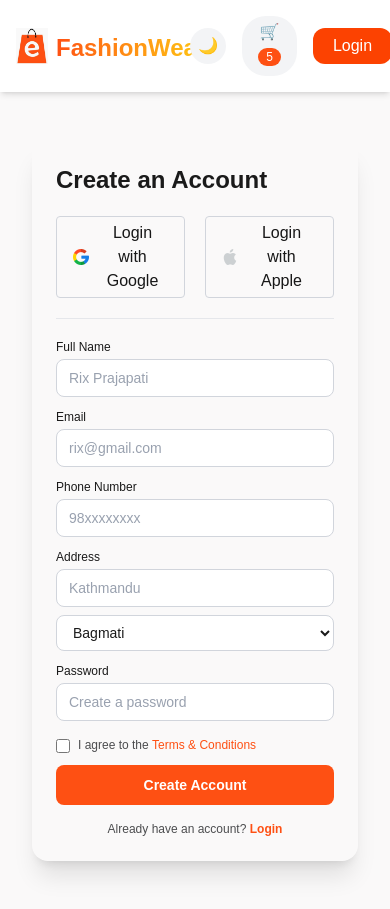
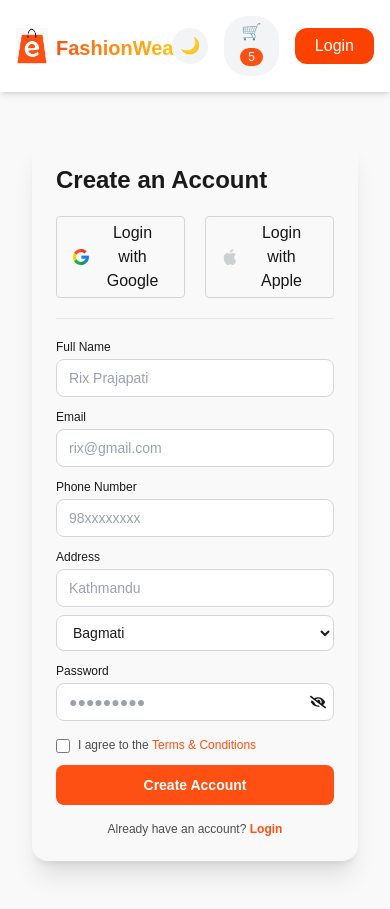
Before and after one commit to RixPrajapati/E-commerce-next.js-, a Next.js app: page /register in a window 390 px wide. Built offline with nearby package versions, Linux system fonts and the light colour scheme; no server answers.

Commit message:
created different components for password

```diff
--- a/package.json
+++ b/package.json
@@ -16,6 +16,8 @@
     "react": "19.2.8",
     "react-dom": "19.2.8",
     "react-hook-form": "^7.87.0",
+    "react-icons": "^5.7.0",
+    "react-toastify": "^11.1.0",
     "zustand": "^5.0.15"
   },
   "devDependencies": {
--- a/src/app/(auth)/login/page.js
+++ b/src/app/(auth)/login/page.js
@@ -5,6 +5,7 @@ import Link from "next/link";
 import { REGISTER_ROUTE } from "@/constants/routes";
 import { useForm } from "react-hook-form";
 import { login } from "@/api/products";
+import PasswordInput from "@/components/PasswordInput";
 
 const LoginPage = () => {
   const { register, handleSubmit } = useForm();
@@ -74,16 +75,7 @@ const LoginPage = () => {
                 </Link>
               </div>
 
-              <input
-                id="password"
-                type="password"
-                placeholder="Enter your password"
-                className="w-full rounded-lg border border-gray-300 bg-white px-4 py-3
-          text-dark outline-none transition
-          placeholder:text-gray-400
-          focus:border-accent focus:ring-2 focus:ring-accent/20"
-                {...register("password")}
-              />
+              <PasswordInput id="password" {...register('password')}/>
             </div>
 
             {/* Remember me */}
--- a/src/app/(auth)/register/page.js
+++ b/src/app/(auth)/register/page.js
@@ -5,6 +5,7 @@ import React from "react";
 import SocialLogins from "../_components/SocialLogins";
 import { useForm } from "react-hook-form";
 import { singUp } from "@/api/products";
+import PasswordInput from "@/components/PasswordInput";
 
 const RegisterPage = () => {
   const { register, handleSubmit } = useForm();
@@ -143,16 +144,7 @@ const RegisterPage = () => {
                 Password
               </label>
 
-              <input
-                id="password"
-                type="password"
-                placeholder="Create a password"
-                className="w-full rounded-lg border border-gray-300 bg-white px-3 py-2
-            text-sm text-dark outline-none transition
-            placeholder:text-gray-400
-            focus:border-accent focus:ring-2 focus:ring-accent/20"
-                {...register("password")}
-              />
+              <PasswordInput id="password" {...register('password')}/>
             </div>
 
             {/* Terms */}
--- a/src/components/Header.js
+++ b/src/components/Header.js
@@ -20,7 +20,7 @@ const Header = () => {
               width={32}
               className="h-9"
             />
-            <h1 className="text-2xl font-bold mt-1 text-transparent bg-gradient-to-r from-primary to-secondary bg-clip-text">
+            <h1 className="text-xl md:text-2xl font-bold mt-1 text-transparent bg-gradient-to-r from-primary to-secondary bg-clip-text">
               FashionWear
             </h1>
           </div>
--- /dev/null
+++ b/src/components/PasswordInput.js
@@ -0,0 +1,26 @@
+'use client'
+
+import { useState } from "react";
+import { FaEye, FaEyeSlash } from "react-icons/fa";
+
+const PasswordInput = (promps) => {
+  const [showPassword,setShowPassword]=useState(false)
+  return (
+    <div className="relative">
+      <input
+        type={showPassword?"text":"password"}
+        placeholder="●●●●●●●●●"
+        className="w-full rounded-lg border border-gray-300 bg-white px-3 py-2
+            text-sm text-dark outline-none transition
+            placeholder:text-gray-400
+            focus:border-accent focus:ring-2 focus:ring-accent/20"
+        {...promps}
+      />
+      <button className="absolute top-1/2 -translate-y-1/2 right-2 py-1" type="button" onClick={()=>setShowPassword(!showPassword)}>
+        {showPassword?<FaEye/>:<FaEyeSlash/>}
+      </button>
+    </div>
+  );
+};
+
+export default PasswordInput;
```
Also changed, not shown: 1 other file (tests, documents, lock files or other folders).
